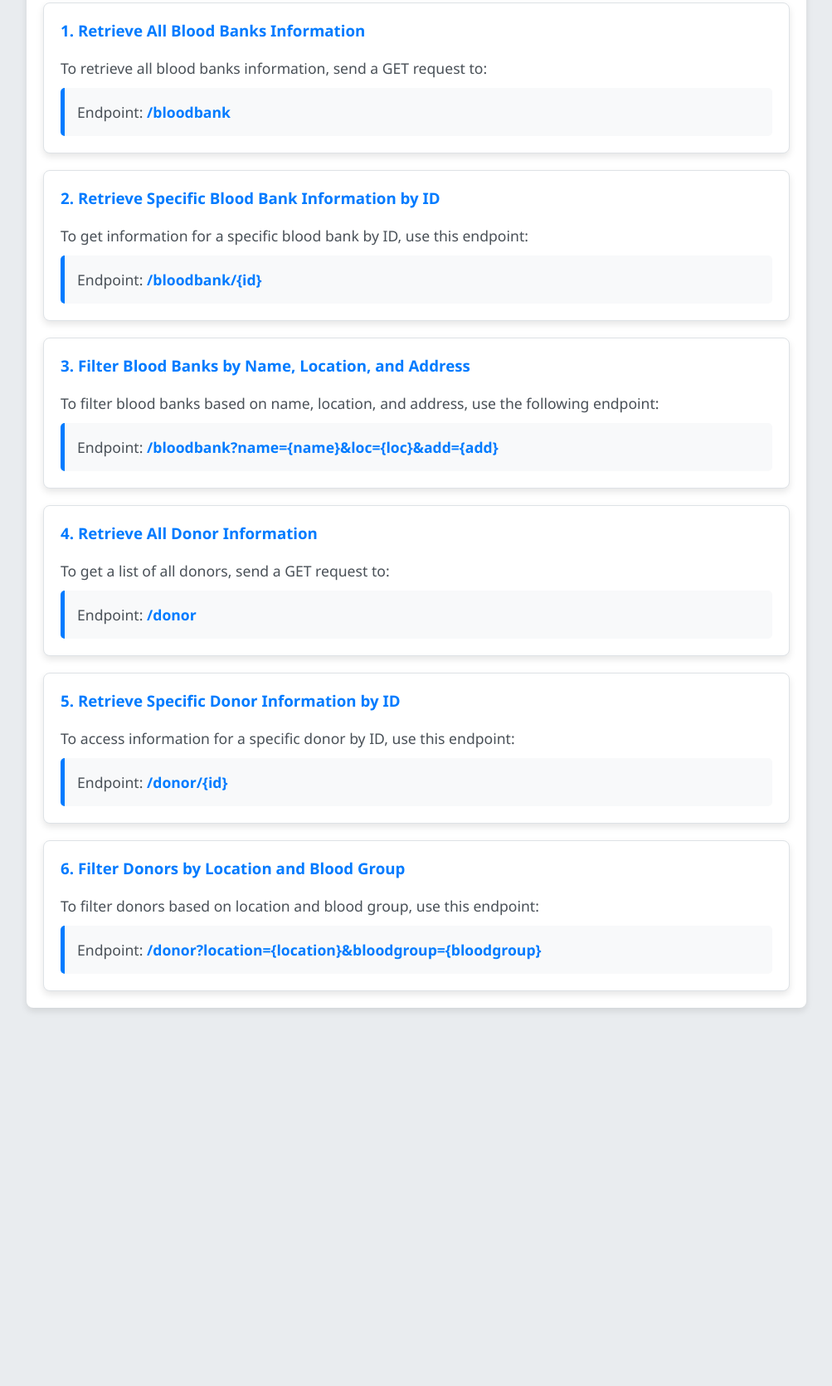
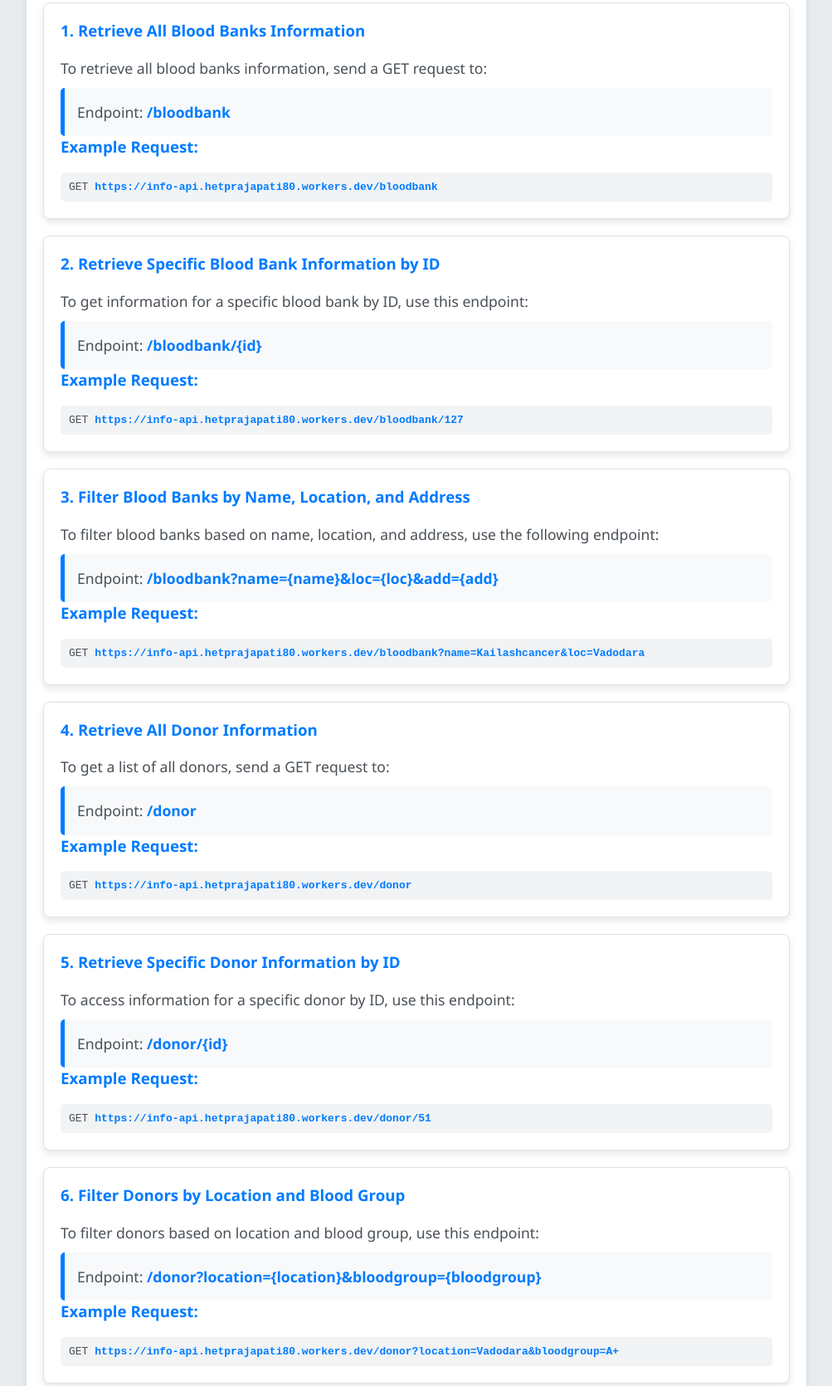
Before and after one commit to prajapatihet/hospitalinfo-api, a plain HTML site: page index.html in a window 1280 px wide. Shown: the part 641-2312 px from the top of the page at 83% size, without its empty margins (138-1141 px from the left). Before the commit the page ends 1896 px from the top, so only its background shows below. Drawn offline with Linux system fonts and the light colour scheme.

Commit message:
Update index.html

```diff
--- a/index.html
+++ b/index.html
@@ -155,6 +155,10 @@
             <div class="instructions">
                 <p>Endpoint: <a href="https://info-api.hetprajapati80.workers.dev/bloodbank" target="_blank">/bloodbank</a></p>
             </div>
+            <h3>Example Request:</h3>
+            <div class="example">
+                GET <a href="https://info-api.hetprajapati80.workers.dev/bloodbank" target="_blank">https://info-api.hetprajapati80.workers.dev/bloodbank</a>
+            </div>
         </div>
 
         <div class="card">
@@ -162,6 +166,10 @@
             <p>To get information for a specific blood bank by ID, use this endpoint:</p>
             <div class="instructions">
                 <p>Endpoint: <a href="https://info-api.hetprajapati80.workers.dev/bloodbank/{id}" target="_blank">/bloodbank/{id}</a></p>
+            </div>
+            <h3>Example Request:</h3>
+            <div class="example">
+                GET <a href="https://info-api.hetprajapati80.workers.dev/bloodbank/127" target="_blank">https://info-api.hetprajapati80.workers.dev/bloodbank/127</a>
             </div>
         </div>
 
@@ -171,6 +179,10 @@
             <div class="instructions">
                 <p>Endpoint: <a href="https://info-api.hetprajapati80.workers.dev/bloodbank?name={name}&loc={loc}&add={add}" target="_blank">/bloodbank?name={name}&loc={loc}&add={add}</a></p>
             </div>
+            <h3>Example Request:</h3>
+            <div class="example">
+                GET <a href="https://info-api.hetprajapati80.workers.dev/bloodbank?name=Kailashcancer&loc=Vadodara" target="_blank">https://info-api.hetprajapati80.workers.dev/bloodbank?name=Kailashcancer&loc=Vadodara</a>
+            </div>
         </div>
 
         <div class="card">
@@ -178,6 +190,10 @@
             <p>To get a list of all donors, send a GET request to:</p>
             <div class="instructions">
                 <p>Endpoint: <a href="https://info-api.hetprajapati80.workers.dev/donor" target="_blank">/donor</a></p>
+            </div>
+            <h3>Example Request:</h3>
+            <div class="example">
+                GET <a href="https://info-api.hetprajapati80.workers.dev/donor" target="_blank">https://info-api.hetprajapati80.workers.dev/donor</a>
             </div>
         </div>
 
@@ -187,6 +203,10 @@
             <div class="instructions">
                 <p>Endpoint: <a href="https://info-api.hetprajapati80.workers.dev/donor/{id}" target="_blank">/donor/{id}</a></p>
             </div>
+            <h3>Example Request:</h3>
+            <div class="example">
+                GET <a href="https://info-api.hetprajapati80.workers.dev/donor/51" target="_blank">https://info-api.hetprajapati80.workers.dev/donor/51</a>
+            </div>
         </div>
 
         <div class="card">
@@ -195,6 +215,10 @@
             <div class="instructions">
                 <p>Endpoint: <a href="https://info-api.hetprajapati80.workers.dev/donor?location={location}&bloodgroup={bloodgroup}" target="_blank">/donor?location={location}&bloodgroup={bloodgroup}</a></p>
             </div>
+            <h3>Example Request:</h3>
+            <div class="example">
+                GET <a href="https://info-api.hetprajapati80.workers.dev/donor?location=Vadodara&bloodgroup=A+" target="_blank">https://info-api.hetprajapati80.workers.dev/donor?location=Vadodara&bloodgroup=A+</a>
+            </div>
         </div>
     </div>
 </body>
```
